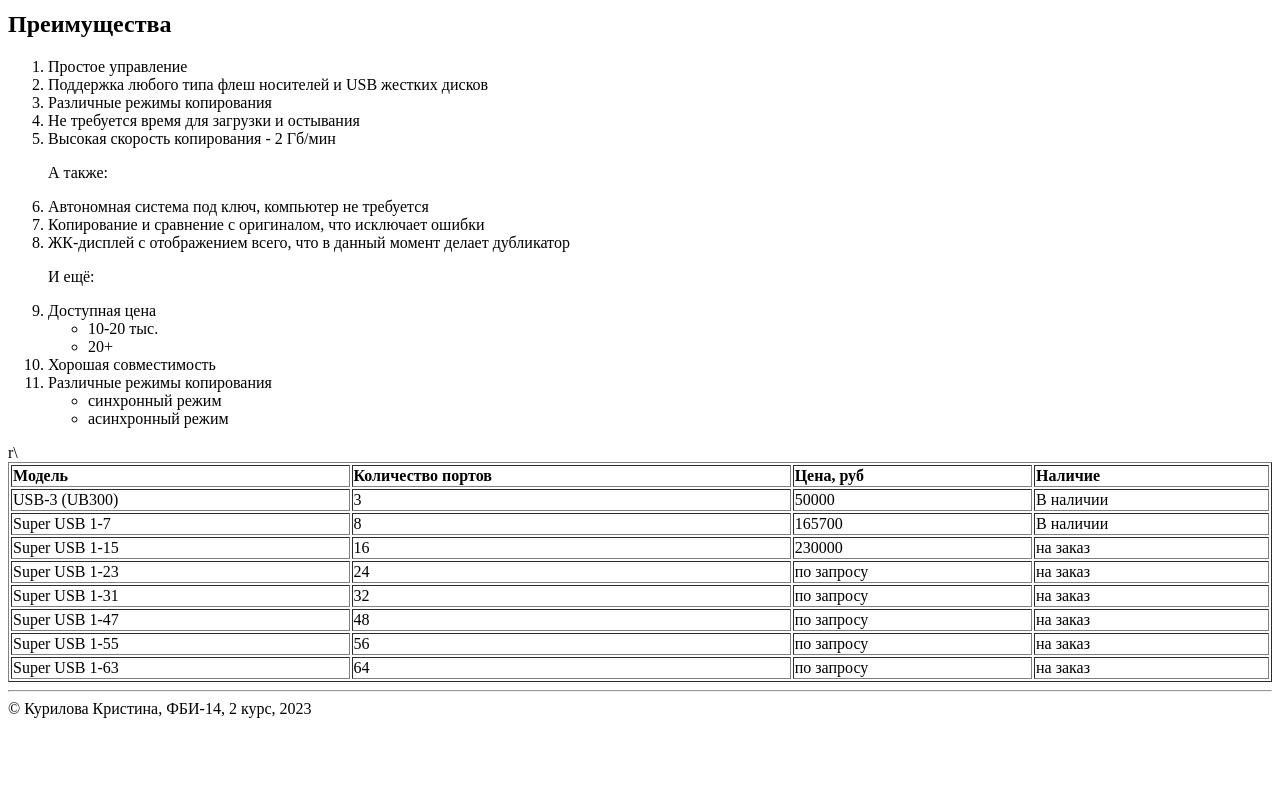
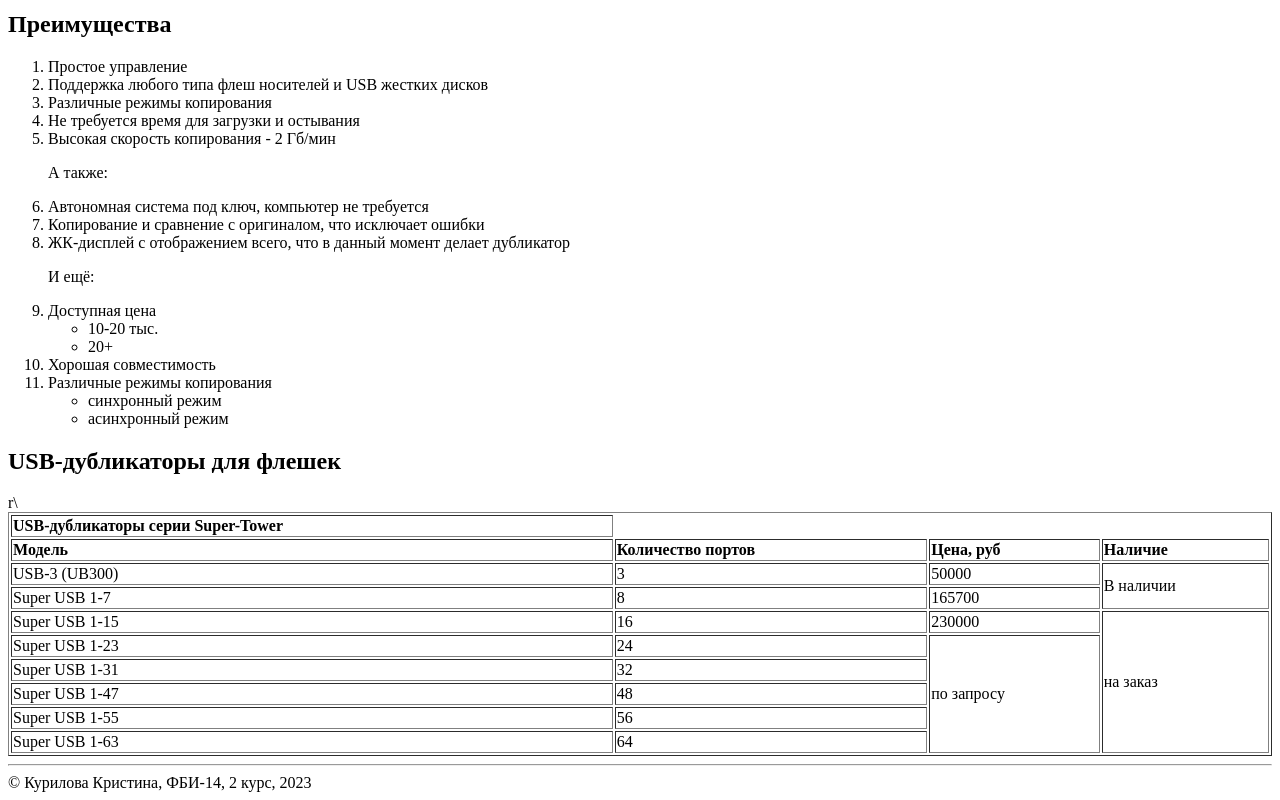
Before and after one commit to kka251/webprog, a plain HTML site: page lab2.html in a window 1280 px wide. Shown: the part 334-1134 px from the top of the page. Before the commit the page ends 1060 px from the top, so only its background shows below. Drawn offline with Linux system fonts and the light colour scheme.

Commit message:
USB дубликаторы серии Super-Tower

```diff
--- a/lab2.html
+++ b/lab2.html
@@ -78,7 +78,12 @@
                 </li>
             </ol>
 
+            <h2> USB-дубликаторы для флешек</h2>
             r\<table border = "1" width = "100%">
+                <tr>
+                    <td colspan '4'><b>USB-дубликаторы серии Super-Tower</b></td>
+                </tr>
+
                 <tr>
                     <td><b>Модель</b></td>
                     <td><b>Количество портов</b></td>
@@ -89,49 +94,49 @@
                     <td>USB-3 (UB300)</td>
                     <td>3</td>
                     <td>50000</td>
-                    <td>В наличии</td>
+                    <td rowspan = "2">В наличии</td>
                 </tr>
                 <tr>
                     <td>Super USB 1-7</td>
                     <td>8</td>
                     <td>165700</td>
-                    <td>В наличии</td>
+                    <!--<td>В наличии</td>-->
                 </tr>
                 <tr>
                     <td>Super USB 1-15</td>
                     <td>16</td>
                     <td>230000</td>
-                    <td>на заказ</td>
+                    <td rowspan = "7">на заказ</td>
                 </tr>
                 <tr>
                     <td>Super USB 1-23</td>
                     <td>24</td>
-                    <td>по запросу</td>
-                    <td>на заказ</td>
+                    <td rowspan = "6">по запросу</td>
+                    <!--<td>на заказ</td>-->
                 </tr>
                 <tr>
                     <td>Super USB 1-31</td>
                     <td>32</td>
-                    <td>по запросу</td>
-                    <td>на заказ</td>
+                    <!--<td>по запросу</td>
+                    <td>на заказ</td>-->
                 </tr>
                 <tr>
                     <td>Super USB 1-47</td>
                     <td>48</td>
-                    <td>по запросу</td>
-                    <td>на заказ</td>
+                    <!--<td>по запросу</td>
+                    <td>на заказ</td>-->
                 </tr>
                 <tr>
                     <td>Super USB 1-55</td>
                     <td>56</td>
-                    <td>по запросу</td>
-                    <td>на заказ</td>
+                    <!--<td>по запросу</td>
+                    <td>на заказ</td>-->
                 </tr>
                 <tr>
                     <td>Super USB 1-63</td>
                     <td>64</td>
-                    <td>по запросу</td>
-                    <td>на заказ</td>
+                    <!--<td>по запросу</td>
+                    <td>на заказ</td>-->
                 </tr>
             </table>
 
```
